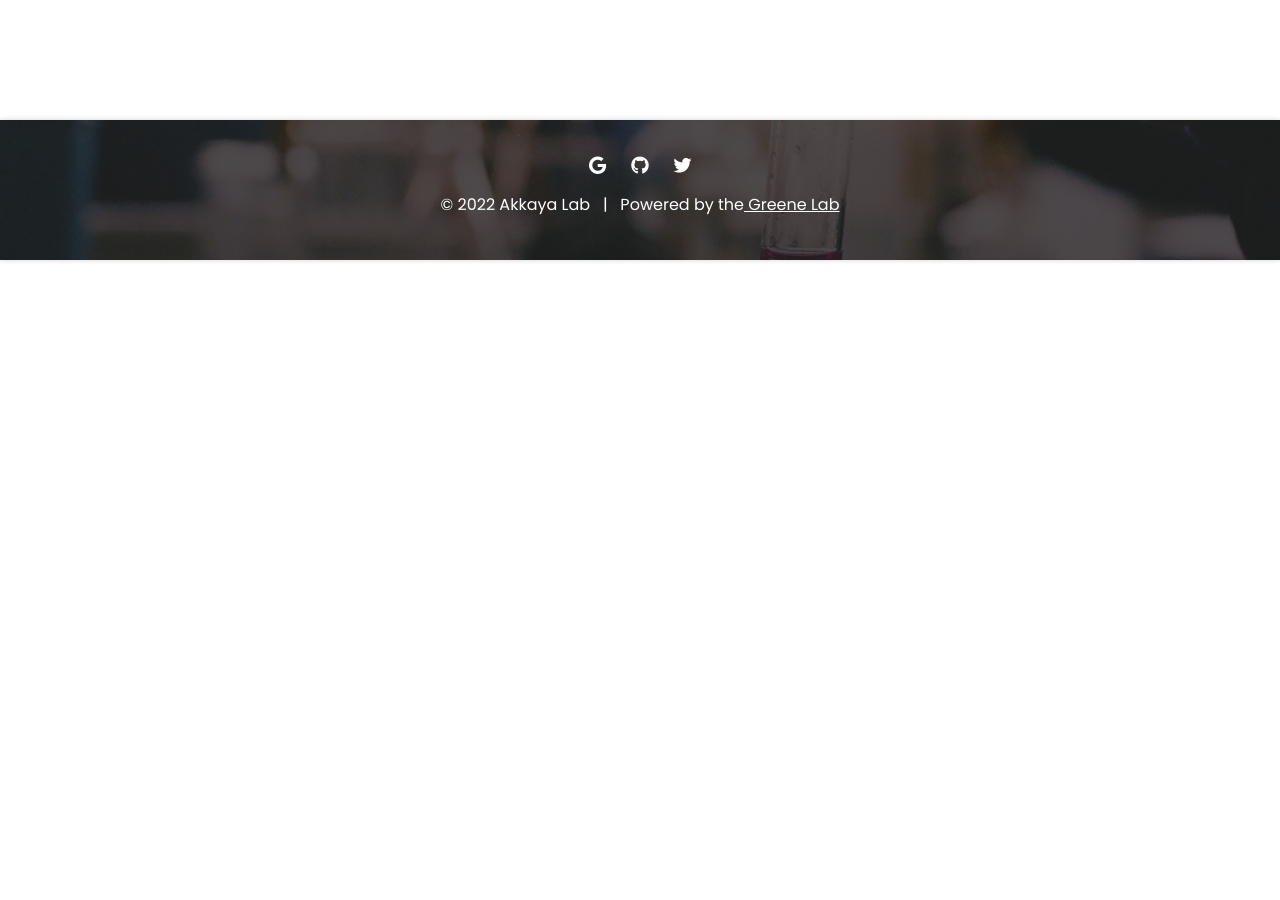
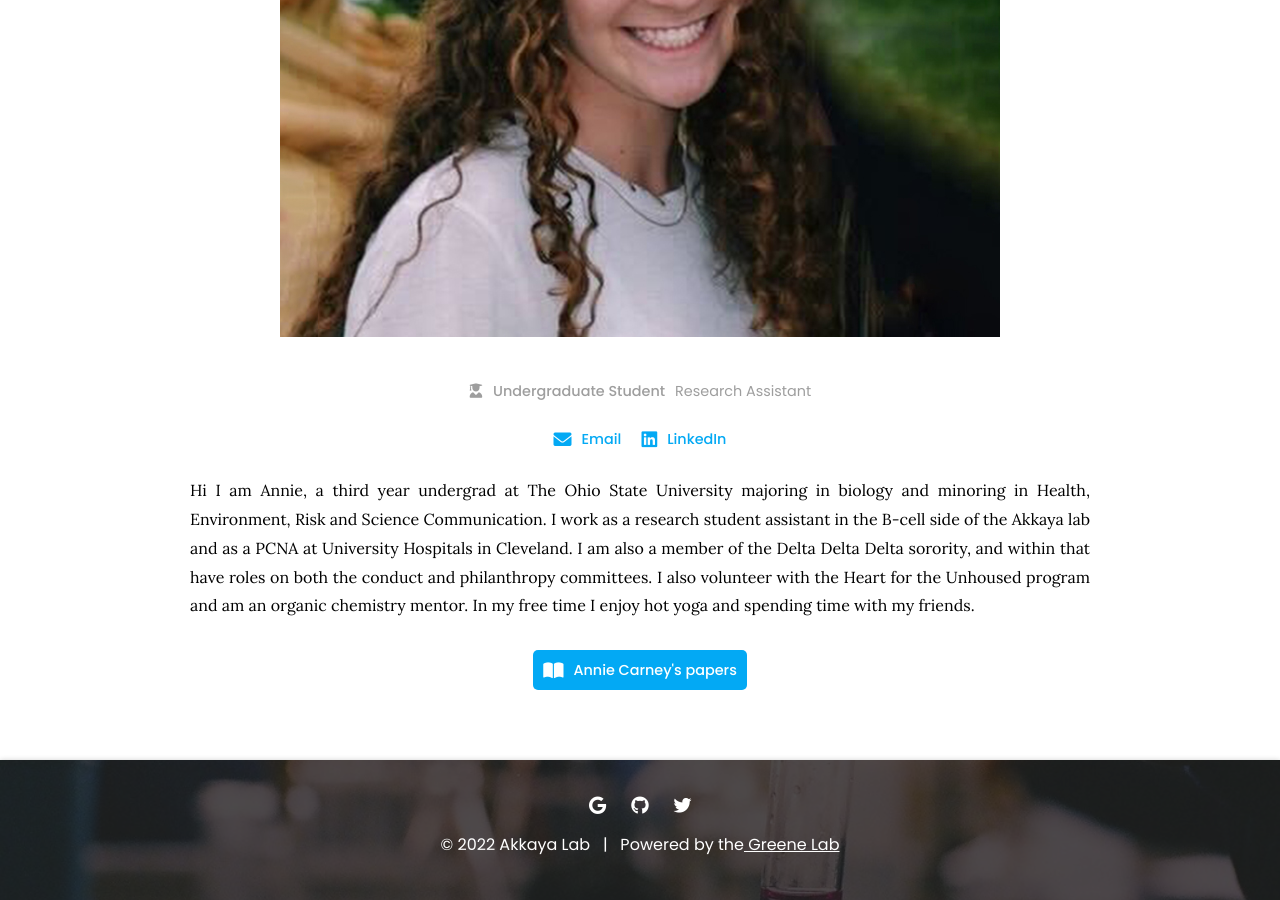
Before and after one commit to Harrisonthow/akkaya-lab, a Jekyll site: the page built from _members/annie.md, in a window 1280 px wide and 900 px high, scrolled down 640 px. Built offline with Jekyll 4.4.1, drawn with Linux system fonts in a browser that asks for light colours; before the commit the page ends 900 px from its top, so only the background shows below that.

Commit message:
Annie and Anahat

```diff
--- a/_members/annie.md
+++ b/_members/annie.md
@@ -1,6 +1,11 @@
 ---
 name: Annie Carney
-image: images/user.jpg
+image: images/members/annie.jpg
 description: Research Assistant
 role: undergrad
+links:
+    email: carney.270@osu.edu
+    linkedin: annie-carney-5a7487234
 ---
+
+Hi I am Annie, a third year undergrad at The Ohio State University majoring in biology and minoring in Health, Environment, Risk and Science Communication. I work as a research student assistant in the B-cell side of the Akkaya lab and as a PCNA at University Hospitals in Cleveland. I am also a member of the Delta Delta Delta sorority, and within that have roles on both the conduct and philanthropy committees. I also volunteer with the Heart for the Unhoused program and am an organic chemistry mentor. In my free time I enjoy hot yoga and spending time with my friends.
```
Also changed, not shown: _members/anahat.md (+3 -1 lines), images/members/anahat.jpg (added), images/members/annie.jpg (added).
